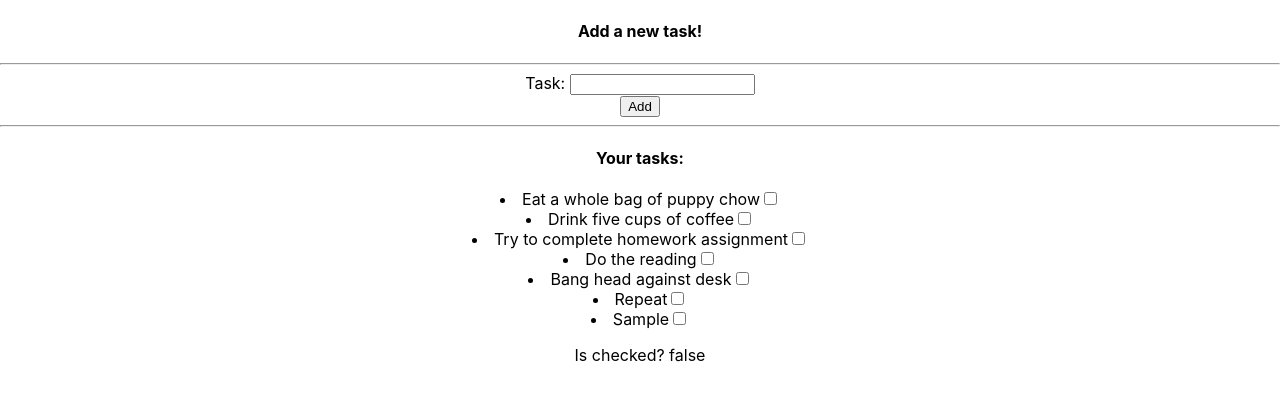
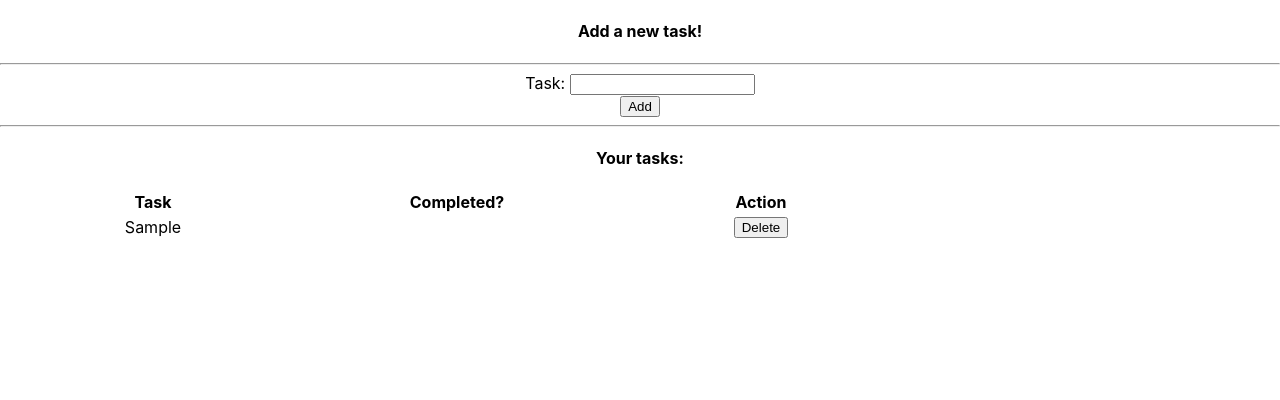
Before and after one commit to cbakcoleman/cd_mern_todolist, a React (Create React App) app: page / in a window 1280 px wide. Both pictures are taken after typing "Sample" into the empty fields and a click on the button "Add". Shown: the top 400 px of the page. Built offline with nearby package versions, Linux system fonts and the light colour scheme.

Commit message:
add createtask function, deletetask function

```diff
--- a/src/App.js
+++ b/src/App.js
@@ -8,28 +8,45 @@ function App() {
   // CREATE EMPTY LIST OF TASKS
   // INITIALLY PREPOPULATE LIST FOR TESTING
   const [taskList, setTaskList] = useState(
-    ([
-      "Eat a whole bag of puppy chow",
-      "Drink five cups of coffee",
-      "Try to complete homework assignment",
-      "Do the reading",
-      "Bang head against desk",
-      "Repeat"
-    ])
-
+    ([])
   )
 
   // TO CREATE NEW TASKLIST, ADD NEW TASK ITEM, UPDATE STATE
   const addTasks = (newTask) => {
+    // BELOW IS DONE ELSEWHERE?
+    // // CREATE TASK OBJECT, INSTEAD OF STRING
+    // const taskItem = {
+    //   text: newTask,
+    //   complete: false
+    // }
+    // console.log(taskItem)
+
     // UPDATESTATE([COPY & SPREAD TASKLIST IN STATE, ADD NEWTASK])
     setTaskList([...taskList, newTask]);
+  }
+
+  // FUNCTION TO CHANGE CHECKED
+  // const changeChecked = (checkIdx) => {
+  //   console.log("idx to check", checkIdx)
+  //   const newTaskList = [...taskList];
+  //   newTaskList[checkIdx].complete = !newTaskList[checkIdx].complete;
+  //   setTaskList(newTaskList);
+  // }
+
+  // FUNCTION TO DELETE TASK
+  const taskDelete = (delIdx) => {
+    const filteredTasks = taskList.filter((task, idx) => {
+      // TEST TO SEE IF IT MATTERS WHICH ORDER THESE ARE IN... IDX DELIDX or DELIDX IDX
+        return delIdx !== idx;
+    });
+    setTaskList(filteredTasks);
   }
 
   return (
     <div className="App">
       <h4>Add a new task!</h4>
       <TaskForm addTasks={addTasks}/>
-      <TaskView taskList={taskList}/>
+      <TaskView taskList={taskList} taskDelete={taskDelete} />
     </div>
   );
 }
--- a/src/components/TaskForm.jsx
+++ b/src/components/TaskForm.jsx
@@ -7,7 +7,12 @@ const TaskForm = (props) => {
     // FORM ONSUBMIT FUNCTION TO ADD NEW TASKS
     const createTask = (t) => {
         t.preventDefault();
-
+        // CREATE BOX AS OBJECT
+        // NOT WORKING?
+        // const thisnewTask = {
+        //     text: task,
+        //     complete: false
+        // }
         // CALL ON ADDTASKS FUNCTION (SEE APP.JS)
         props.addTasks(task);
 
@@ -18,7 +23,7 @@ const TaskForm = (props) => {
     return (
         <div>
             <hr />
-            <form onSubmit={t => createTask(t)}>
+            <form onSubmit={e=> createTask(e)}>
                 <div>
                     <label>Task: </label>
                     <input
--- a/src/components/TaskView.jsx
+++ b/src/components/TaskView.jsx
@@ -1,15 +1,12 @@
 import React from 'react'
 import {useState} from 'react'
+import './styles.css';
 
 // COMPONENT TO VIEW LIST OF TASKS
-const TaskView = (props) => {
-    // VAR TO SET CHECKED
-    const [checked, setChecked] = useState(false);
+const TaskView = ({taskList, taskDelete}) => {
+    // DESTRUCTURING FUNCTIONS FROM APP.JS???
+    // DON'T FORGET TO PASS THESE FUNCTIONS THROUGH ON APP.JS
 
-    // FUNCTION TO CHANGE CHECKED
-    const changeChecked = () => {
-        setChecked(!checked);
-    }
 
 // USE MAP TO DISPLAY ALL ITEMS IN TASKLIST
     return (
@@ -17,18 +14,43 @@ const TaskView = (props) => {
             <hr/>
             <h4>Your tasks:</h4>
             {
-                props.taskList.map((task, idx) => {
+                taskList.map((task, idx) => {
                     return (
-                        <li key={idx}>
-                            {task}
-                            <input type="checkbox"
-                            checked={checked}
-                            onChange={changeChecked}/>
-                        </li>
+                        <table>
+                            <thead>
+                                <tr>
+                                    <th
+                                        class="tableColumn">
+                                        Task
+                                    </th>
+                                    <th
+                                        class="tableColumn">
+                                        Completed?
+                                    </th>
+                                    <th
+                                        class="tableColumn">
+                                        Action
+                                    </th>
+                                </tr>
+                            </thead>
+                            <tbody>
+                                <tr>
+                                    <td key={idx}>{task}</td>
+                                    <td>
+                                        {/* <input type="checkbox"  checked={task} onChange={changeChecked}/> */}
+                                    </td>
+                                    <td>
+                                        <button onClick={(e) => {
+                                            taskDelete(idx);
+                                        }}>Delete</button>
+                                    </td>
+                                </tr>
+                            </tbody>
+                        </table>
                     )
                 })
             }
-            <p>Is {props.taskList.task} checked? {checked.toString()}</p>
+            {/* <p>Is {props.taskList.task} checked? {checked}</p> */}
         </div>
     )
 }
--- /dev/null
+++ b/src/components/styles.css
@@ -0,0 +1,3 @@
+.tableColumn {
+    width: 300px;
+}
```
